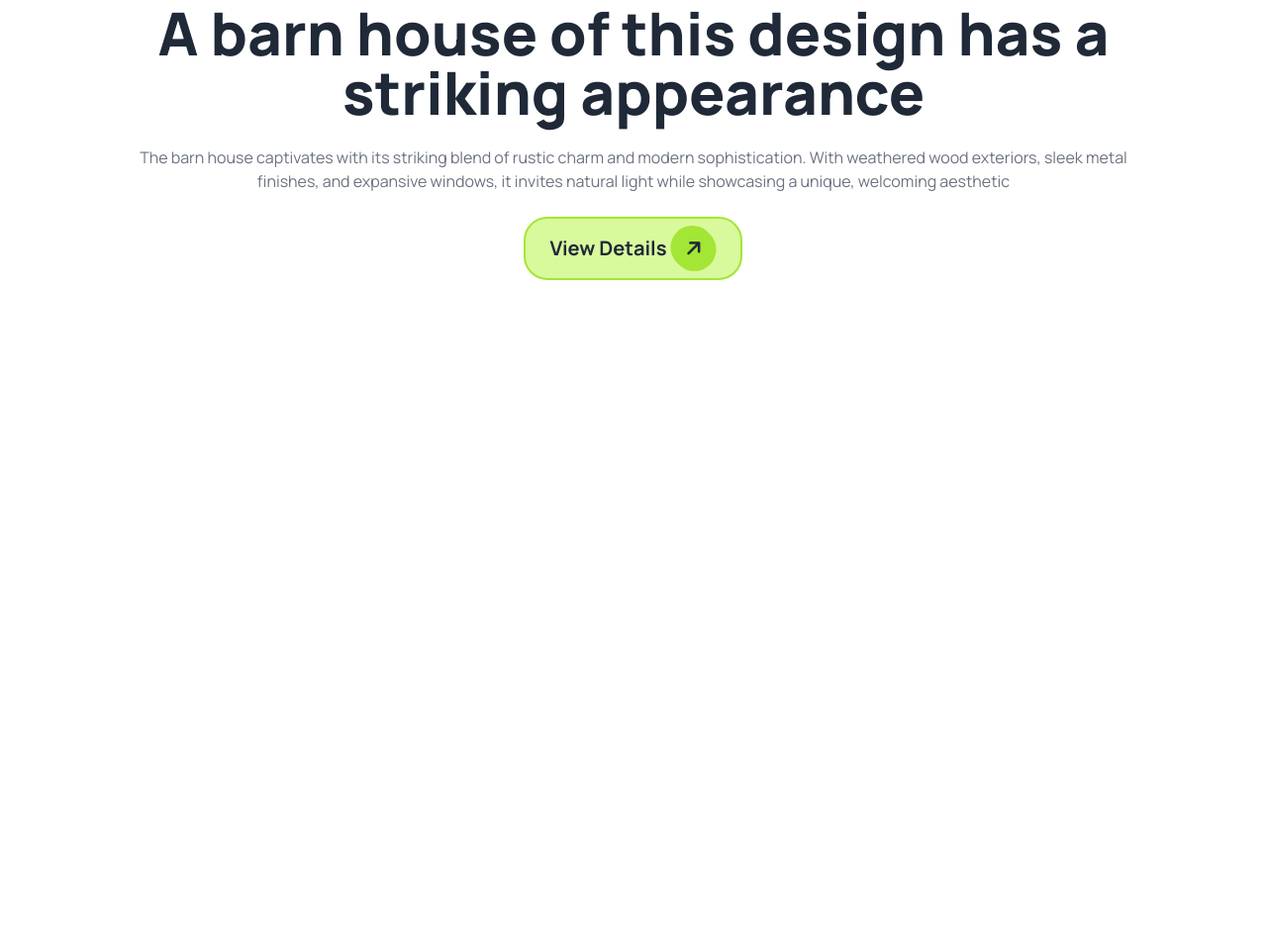
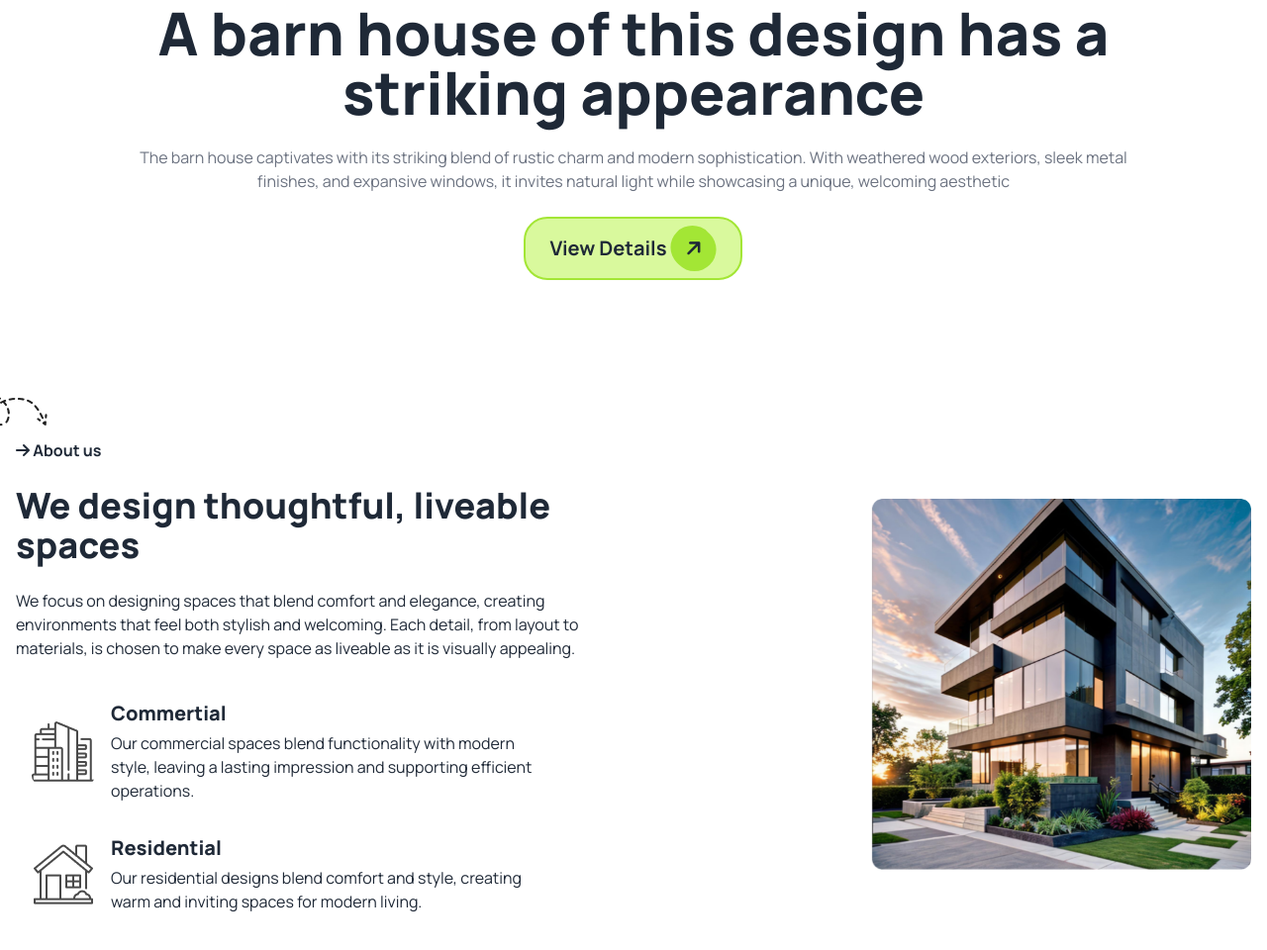
Before and after one commit to tkabir3066/house-site-assignment, a plain HTML site: page index.html in a window 1280 px wide. Shown: the part 466-1426 px from the top of the page at 99% size. Before the commit the page ends 893 px from the top, so only its background shows below. Drawn offline with nearby package versions, Linux system fonts and the light colour scheme.

Commit message:
liveable space section added

```diff
--- a/index.html
+++ b/index.html
@@ -150,4 +150,73 @@
       </div>
     </header>
 
+    <main class="max-w-screen-xl mx-auto">
+    <!--? Liveable Space -->
+    <section class="md:mb-32 mb-10 relative">
+      <img
+        src="assets/Vector.png"
+        class="absolute inset-0 -top-10 -left-20 hidden lg:block"
+      />
+      <div class="hero">
+        <div
+          class="hero-content flex-col-reverse lg:flex-row-reverse justify-between"
+        >
+          <img
+            src="assets/Rectangle.png"
+            class="md:max-w-sm w-full rounded-lg"
+          />
+          <div class="md:w-1/2">
+            <div class="text-center md:text-left">
+              <h3 class="font-bold mb-6">
+                <i class="fa-solid fa-arrow-right"></i> About us
+              </h3>
+              <h1 class="md:text-4xl text-3xl font-extrabold">
+                We design thoughtful, liveable spaces
+              </h1>
+              <p class="py-6">
+                We focus on designing spaces that blend comfort and elegance,
+                creating environments that feel both stylish and welcoming.
+                Each detail, from layout to materials, is chosen to make every
+                space as liveable as it is visually appealing.
+              </p>
+            </div>
+            <!-- cards -->
+            <div class="hero">
+              <div class="hero-content flex-row">
+                <img
+                  src="assets/commercial.png"
+                  class="max-w-sm rounded-lg"
+                />
+                <div class="md:mr-10 md:pr-10">
+                  <h1 class="font-extrabold text-xl">Commertial</h1>
+                  <p class="pt-1">
+                    Our commercial spaces blend functionality with modern
+                    style, leaving a lasting impression and supporting
+                    efficient operations.
+                  </p>
+                </div>
+              </div>
+            </div>
+            <!-- cards -->
+            <div class="hero">
+              <div class="hero-content flex-row">
+                <img
+                  src="assets/residential.png"
+                  class="max-w-sm rounded-lg"
+                />
+                <div class="md:mr-10 md:pr-10">
+                  <h1 class="font-extrabold text-xl">Residential</h1>
+                  <p class="pt-1">
+                    Our residential designs blend comfort and style, creating
+                    warm and inviting spaces for modern living.
+                  </p>
+                </div>
+              </div>
+            </div>
+          </div>
+        </div>
+      </div>
+    </section>
+    </main>
+
 </html>
```
